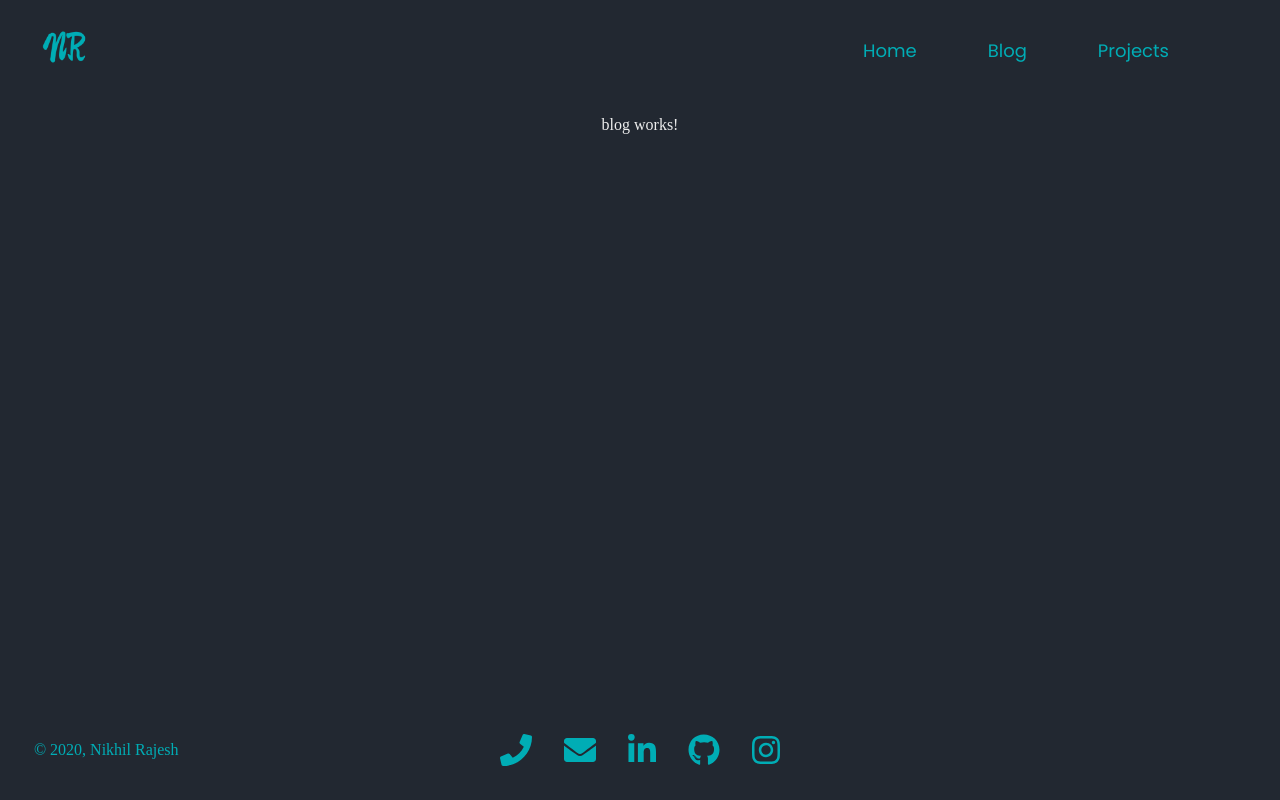
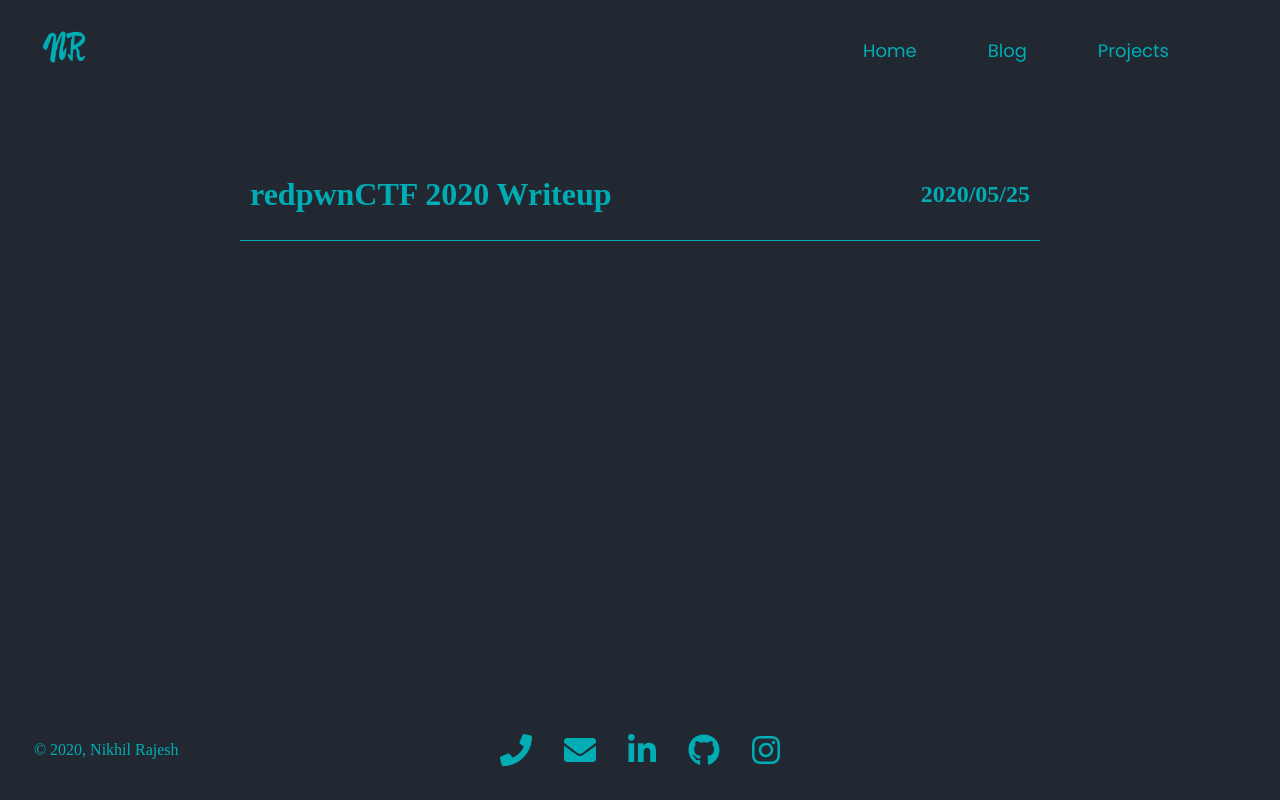
Before and after one commit to MaximusAlvarez/MyWebsite, an Angular app: page /blog in a window 1280 px wide. Built offline with nearby package versions, Linux system fonts and the light colour scheme; what ngx-typed-js would draw is missing.

Commit message:
added blog home

```diff
--- a/src/app/app-routing.module.ts
+++ b/src/app/app-routing.module.ts
@@ -3,12 +3,16 @@ import { Routes, RouterModule } from '@angular/router';
 import { HomeComponent } from './home/home.component';
 import { ProjectsComponent } from './projects/projects.component';
 import { BlogComponent } from './blog/blog.component';
+import { RedpwnCTF2020Component } from './blog-entries/redpwn-ctf2020/redpwn-ctf2020.component';
+import { NotFoundComponent } from './not-found/not-found.component';
 
 
 const routes: Routes = [
   { path: '', component: HomeComponent },
   { path: 'projects', component: ProjectsComponent },
-  { path: 'blog', component: BlogComponent }
+  { path: 'blog', component: BlogComponent },
+  { path: 'blog/redpwnCTF-2020', component: RedpwnCTF2020Component },
+  { path: '**', component: NotFoundComponent }
 ];
 
 @NgModule({
--- a/src/app/app.module.ts
+++ b/src/app/app.module.ts
@@ -20,6 +20,8 @@ import { HomeComponent } from './home/home.component';
 import { ProjectsComponent } from './projects/projects.component';
 import { ProjectInfoComponent } from './project-info/project-info.component';
 import { BlogComponent } from './blog/blog.component';
+import { RedpwnCTF2020Component } from './blog-entries/redpwn-ctf2020/redpwn-ctf2020.component';
+import { NotFoundComponent } from './not-found/not-found.component';
 
 @NgModule({
   declarations: [
@@ -28,6 +30,8 @@ import { BlogComponent } from './blog/blog.component';
     ProjectsComponent,
     ProjectInfoComponent,
     BlogComponent,
+    RedpwnCTF2020Component,
+    NotFoundComponent,
   ],
   imports: [
     BrowserModule,
--- a/src/app/blog/blog.component.html
+++ b/src/app/blog/blog.component.html
@@ -1 +1,6 @@
-<p>blog works!</p>
+<div class="container">
+    <div class="entry middle" *ngFor="let entry of entries" [routerLink]="['/blog/' + entry.link]">
+        <h1>{{entry.name}}</h1>
+        <h2>{{entry.date}}</h2>
+    </div>
+</div>
--- a/src/app/blog/blog.component.scss
+++ b/src/app/blog/blog.component.scss
@@ -0,0 +1,48 @@
+@import "../../globalVariables.scss";
+.container {
+  width: 95vw;
+  margin-top: 50px;
+  max-width: 800px;
+
+  .entry {
+    padding: 5px 10px;
+    display: flex;
+    flex-wrap: wrap;
+    justify-content: space-between;
+    align-items: center;
+    border-bottom: 1px solid $primary;
+    outline: none;
+  }
+  .middle {
+    position: relative;
+  }
+
+  .middle:hover {
+    cursor: pointer;
+  }
+
+  .middle:hover * {
+    color: $primaryText;
+  }
+
+  .middle:before {
+    content: "";
+    position: absolute;
+    width: 100%;
+    height: 1px;
+    bottom: -1px;
+    left: 0;
+    background-color: $primaryText;
+    visibility: hidden;
+    transform: scaleX(0);
+    transition: all 0.3s ease-in-out;
+  }
+
+  .middle:hover:before {
+    visibility: visible;
+    transform: scaleX(1);
+  }
+}
+.container * {
+  color: $primary;
+}
--- a/src/app/blog/blog.component.ts
+++ b/src/app/blog/blog.component.ts
@@ -1,13 +1,26 @@
 import { Component, OnInit } from '@angular/core';
+import { Router } from '@angular/router';
+
+export interface entry {
+  name: string;
+  date: string;
+  link: string;
+}
 
 @Component({
   selector: 'app-blog',
   templateUrl: './blog.component.html',
   styleUrls: ['./blog.component.scss']
 })
+
 export class BlogComponent implements OnInit {
 
-  constructor() { }
+  constructor() {}
+
+  blogEntry: string;
+  entries: entry[] = [
+    { name: "redpwnCTF 2020 Writeup", date: "2020/05/25", link: "redpwnCTF-2020"},
+  ]
 
   ngOnInit(): void {
   }
```
